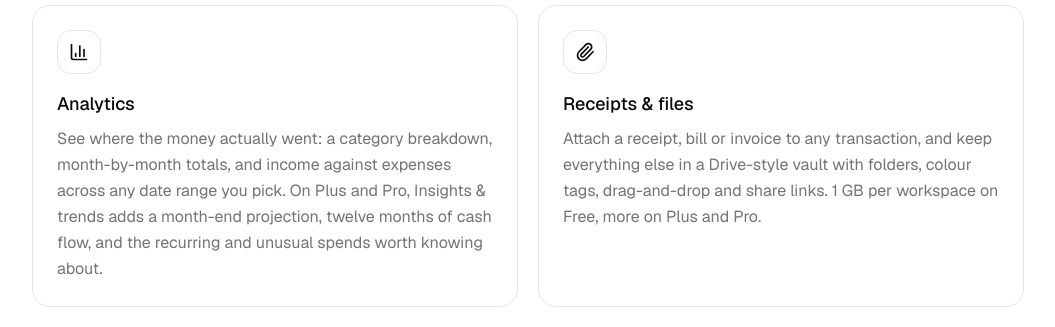
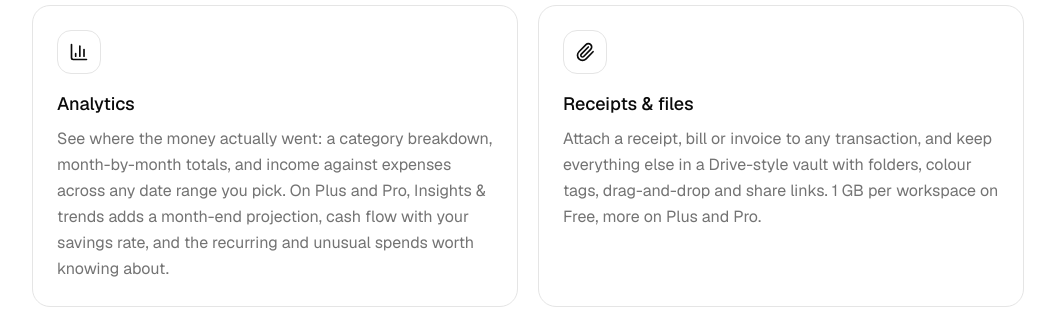
Before and after one commit to playxoft/SpendChat_Nextjs, a Next.js app: page /features in a window 1280 px wide. Shown: the part 5880-6207 px from the top of the page, without its empty margins (112-1167 px from the left). Built offline with nearby package versions, Linux system fonts and the light colour scheme; no server answers.

Commit message:
docs(features): analytics copy matches the range-based cash flow
Cash flow moved from a 12-month card into the range-based income vs
expenses chart in this round; the features hub, the analytics page FAQ
and its demo still described twelve fixed months.

```diff
--- a/src/app/(marketing)/features/analytics/page.tsx
+++ b/src/app/(marketing)/features/analytics/page.tsx
@@ -39,7 +39,7 @@ const faqs = [
   },
   {
     q: "What do Insights & trends add?",
-    a: `On ${PAID}: a projection of where this month's spending will land, compared with last month, your usual month and the same month last year; category trends against your usual by the same day; twelve months of cash flow with how much income you kept; a spending calendar; recurring payments and unusual spends; spending by payee, tag and profile; and a few plain-language notes on what stands out.`,
+    a: `On ${PAID}: a projection of where this month's spending will land, compared with last month, your usual month and the same month last year; category trends against your usual by the same day; cash flow with how much income you kept over the range you pick; a spending calendar; recurring payments and unusual spends; spending by payee, tag and profile; and a few plain-language notes on what stands out.`,
   },
   {
     q: "How is the month-end projection worked out?",
@@ -51,7 +51,7 @@ const faqs = [
   },
   {
     q: "Can I analyse any date range, or only whole months?",
-    a: "Any range: this month, three, six or twelve months, all time, or two dates of your choosing. The cards, the category breakdown, the spending calendar, unusual spends and the payee, tag and profile breakdowns follow it; the projection, category trends, cash flow and recurring payments are about now, so they stay anchored to today.",
+    a: "Any range: this month, three, six or twelve months, all time, or two dates of your choosing. The cards, the income-against-expenses chart (with cash flow and savings rate on paid plans), the category breakdown, the spending calendar, unusual spends and the payee, tag and profile breakdowns follow it; the projection, category trends and recurring payments are about now, so they stay anchored to today.",
   },
   {
     q: "Are analytics per profile?",
--- a/src/app/(marketing)/features/page.tsx
+++ b/src/app/(marketing)/features/page.tsx
@@ -208,7 +208,7 @@ const groups = [
       {
         icon: ChartColumn,
         title: "Analytics",
-        body: `See where the money actually went: a category breakdown, month-by-month totals, and income against expenses across any date range you pick. On ${plansWith("advancedAnalytics")}, Insights & trends adds a month-end projection, twelve months of cash flow, and the recurring and unusual spends worth knowing about.`,
+        body: `See where the money actually went: a category breakdown, month-by-month totals, and income against expenses across any date range you pick. On ${plansWith("advancedAnalytics")}, Insights & trends adds a month-end projection, cash flow with your savings rate, and the recurring and unusual spends worth knowing about.`,
       },
       {
         icon: Paperclip,
--- a/src/components/marketing/demo/analytics-insights-demo.tsx
+++ b/src/components/marketing/demo/analytics-insights-demo.tsx
@@ -256,7 +256,7 @@ export function AnalyticsInsightsDemo({ money }: { money: DemoMoneyFormat }) {
         </Panel>
       </div>
 
-      <Panel title="Cash flow" description="Income, spending and what you kept — last 12 months">
+      <Panel title="Cash flow" description="Income, spending and what you kept — over the range you pick">
         <p className="text-sm">
           Kept <span className="font-semibold tabular-nums text-emerald-600 dark:text-emerald-400">{percentLabel(kept)}</span> of
           income — {fmt(INCOME_12 - EXPENSE_12)} over the year.
```
